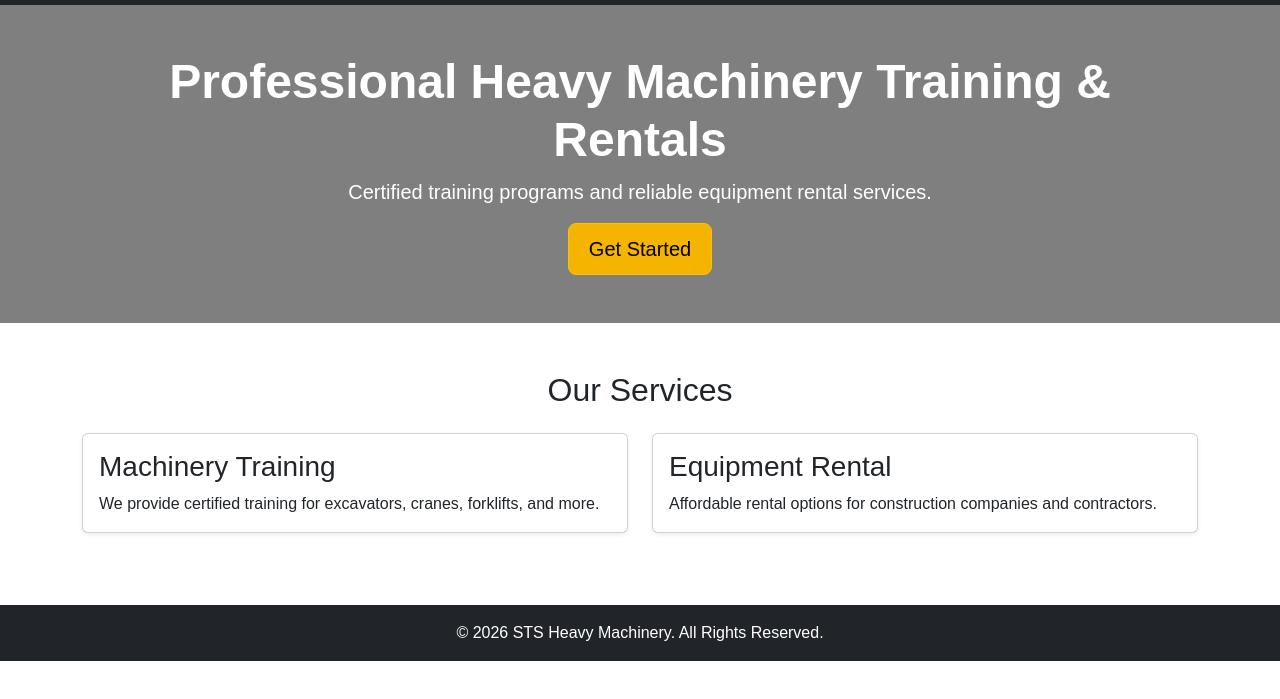
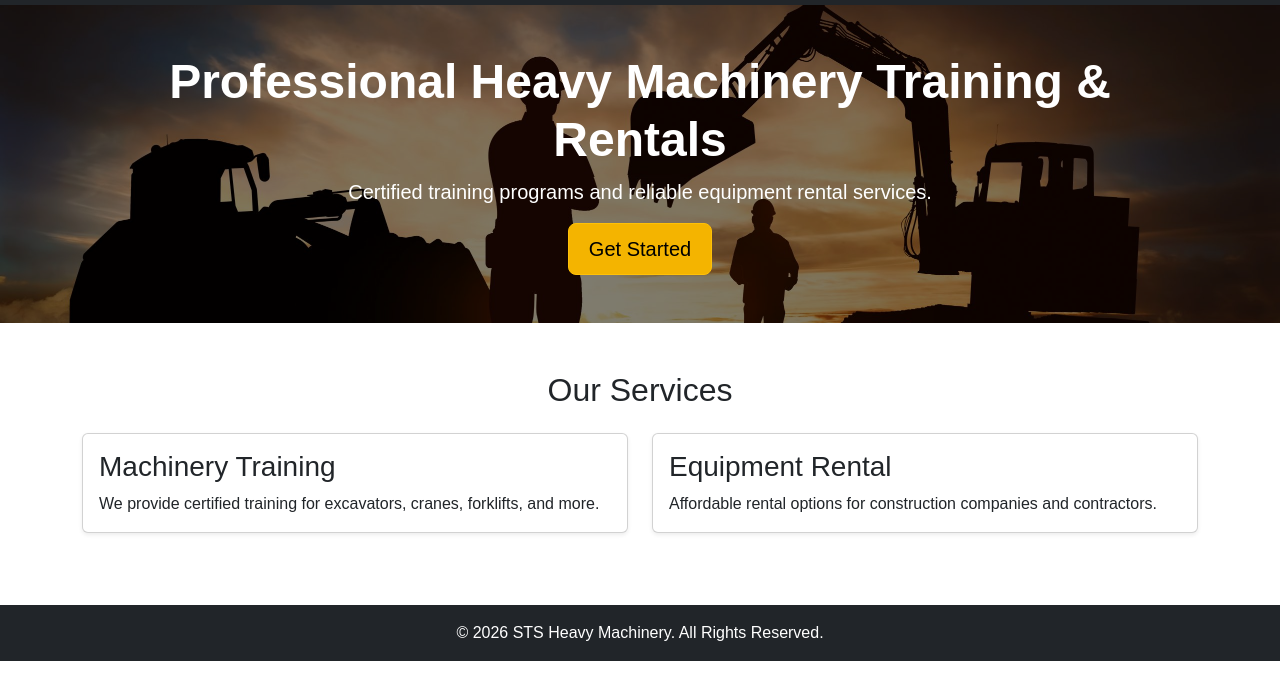
Before and after one commit to sudharshan1822/web-assignment-1, a plain HTML site: page index.html in a window 1280 px wide. Shown: the part 59-758 px from the top of the page. Drawn offline with nearby package versions, Linux system fonts and the light colour scheme; files that its build step writes are made by us from their sources.

Commit message:
Update index.html

```diff
--- a/index.html
+++ b/index.html
@@ -15,7 +15,7 @@
     <style>
         /* Hero Section with Background Image shifted down */
         .hero-section {
-            background: url('./image/image1.jpeg') no-repeat center top;
+            background: url('image1.jpeg') no-repeat center top;
             background-size: cover;
             background-position: center 20%; /* image shifted slightly down */
             color: white;
```
